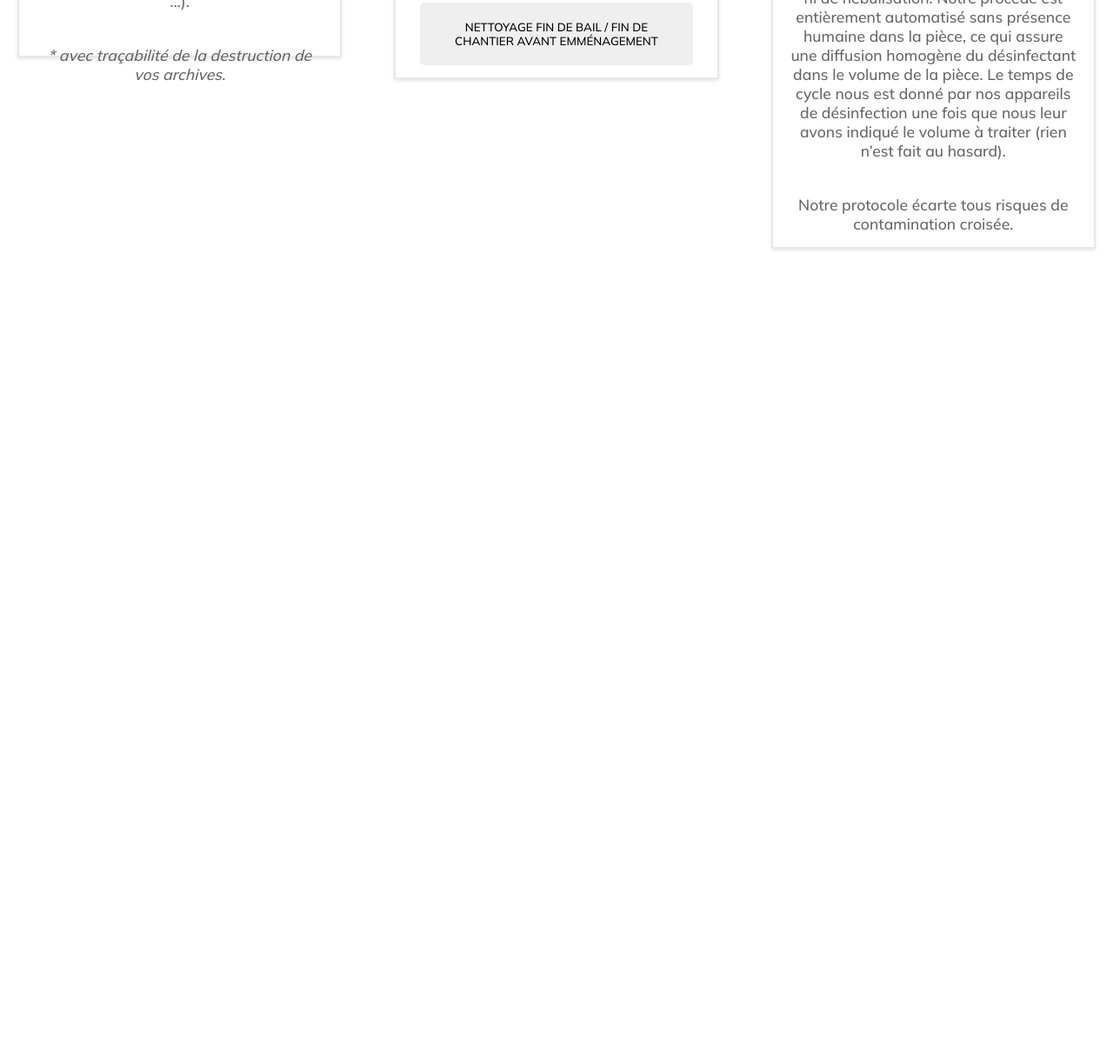
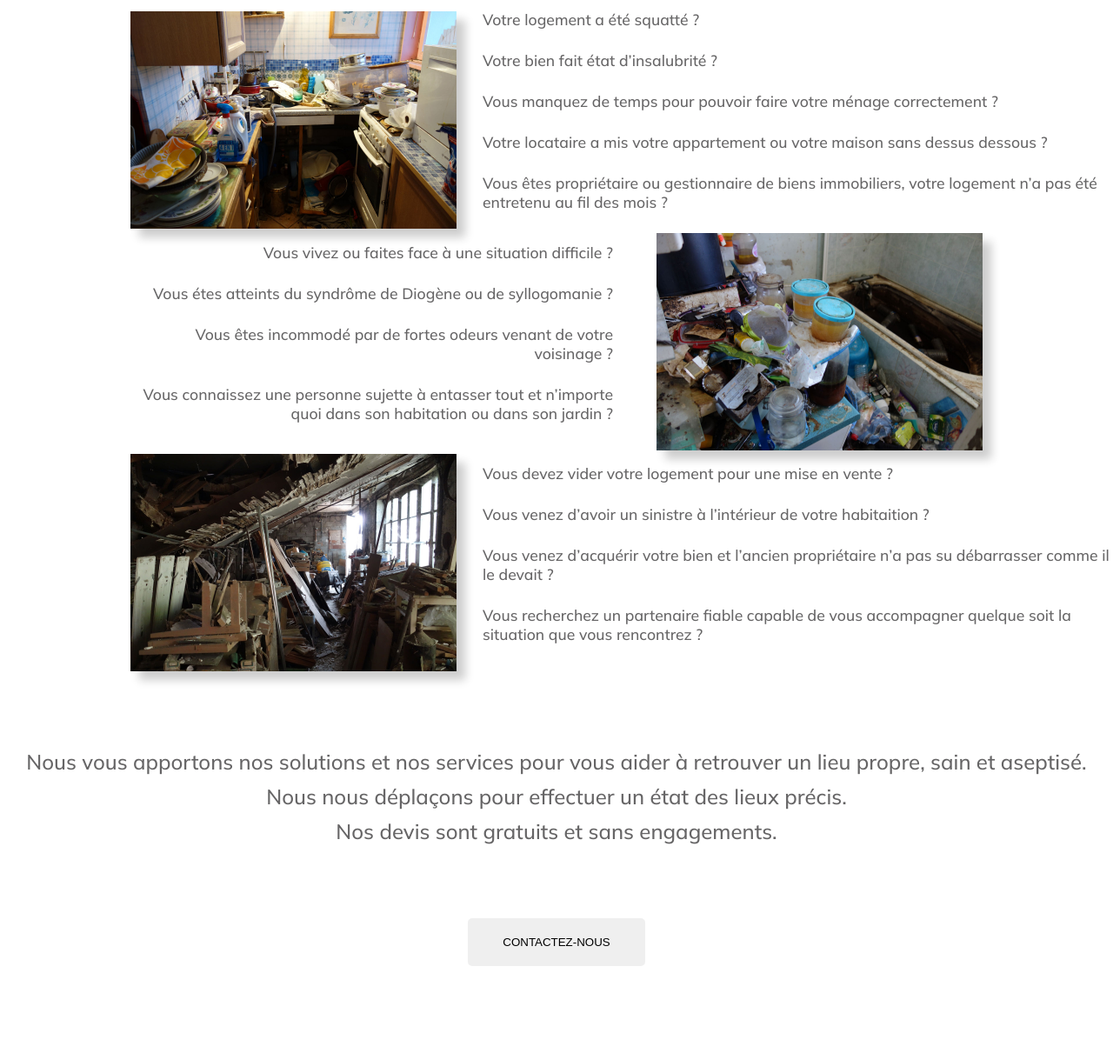
Before and after one commit to AntoineGdl/clean-house, a plain HTML site: page index.html in a window 1280 px wide. Shown: the part 2090-3301 px from the top of the page at 87% size. Before the commit the page ends 2396 px from the top, so only its background shows below. Drawn offline with Linux system fonts and the light colour scheme.

Commit message:
modifs + ajout fin du pole activités

```diff
--- a/index.html
+++ b/index.html
@@ -94,6 +94,56 @@
                 <p>Notre protocole écarte tous risques de contamination croisée.</p>
             </div>
         </div>
+    </section>
+
+    <section class="img-txt">
+        <div class="container-img-txt">
+            <div class="partie-1">
+                <div class="gauche">
+                    <img src="./images/img1.jpg" alt="" height="250px">
+                </div>
+                <div class="droite">
+                    <p>Votre logement a été squatté ?</p>
+                    <p>Votre bien fait état d’insalubrité ?</p>
+                    <p>Vous manquez de temps pour pouvoir faire votre ménage correctement ?</p>
+                    <p>Votre locataire a mis votre appartement ou votre maison sans dessus dessous ?</p>
+                    <p>Vous êtes propriétaire ou gestionnaire de biens immobiliers, votre logement n’a pas été entretenu au fil des mois ?</p>
+                </div>
+            </div>
+            <div class="partie-2">
+                <div class="gauche-inverse">
+                    <p>Vous vivez ou faites face à une situation difficile ?</p>
+                    <p>Vous étes atteints du syndrôme de Diogène ou de syllogomanie ?</p>
+                    <p>Vous êtes incommodé par de fortes odeurs venant de votre voisinage ?</p>
+                    <p>Vous connaissez une personne sujette à entasser tout et n’importe quoi dans son habitation ou dans son jardin ?</p>
+                </div>
+                <div class="droite-inverse">
+                    <img src="./images/img2.jpg" alt="" height="250px">
+                </div>
+            </div>
+
+            <div class="partie-1">
+                <div class="gauche">
+                    <img src="./images/img3.jpg" alt="" height="250px">
+                </div>
+                <div class="droite">
+                    <p>Vous devez vider votre logement pour une mise en vente ?</p>
+                    <p>Vous venez d’avoir un sinistre à l’intérieur de votre habitaition ?</p>
+                    <p>Vous venez d’acquérir votre bien et l’ancien propriétaire n’a pas su débarrasser comme il le devait ?</p>
+                    <p>Vous recherchez un partenaire fiable capable de vous accompagner quelque soit la situation que vous rencontrez ?</p>
+                </div>
+            </div>
+        </div>
+    </section>
+
+    <section class="contact2">
+        <p>Nous vous apportons nos solutions et nos services pour vous aider à retrouver un lieu propre, sain et aseptisé.</p>
+        <p>Nous nous déplaçons pour effectuer un état des lieux précis.</p>
+        <p>Nos devis sont gratuits et sans engagements.</p>
+
+        <div class="contact2">
+            <button><a href="#bas-de-page">Contactez-nous</a></button>
+        </div>
 
     </section>
 </body>
--- a/style.css
+++ b/style.css
@@ -130,7 +130,7 @@ nav {
 
 .activite img {
     max-width: 100%;
-    height: 180px;
+    height: 9vw;
 }
 
 .activite p {
@@ -165,31 +165,16 @@ section {
     gap: 20px;
 }
 
-.carte:nth-child(1) {
+/* ------------------ */
+.carte {
     width: 400px;
-    height: 600px;
+    height: min-content;
     background-color: white;
     box-shadow: 0 2px 4px rgba(0, 0, 0, 0.1);
     margin: 20px;
     border: 2px solid rgb(232, 232, 232);
 }
 
-.carte:nth-child(2) {
-    width: 400px;
-    height: 625px;
-    background-color: white;
-    box-shadow: 0 2px 4px rgba(0, 0, 0, 0.1);
-    margin: 20px;
-    border: 2px solid rgb(232, 232, 232);
-}
-.carte:nth-child(3) {
-    width: 400px;
-    height: 820px;
-    background-color: white;
-    box-shadow: 0 2px 4px rgba(0, 0, 0, 0.1);
-    margin: 20px;
-    border: 2px solid rgb(232, 232, 232);
-}
 .carte img {
     padding-top: 10px;
 }
@@ -228,3 +213,84 @@ section {
     border: none;
     cursor: pointer;
 }
+
+/* ------------------- */
+.img-txt {
+    text-align: center;
+}
+
+.container-img-txt {
+    justify-content: center;
+    align-items: center;
+    margin-left: 150px;
+}
+
+.partie-1 {
+    display: flex;
+    align-items: center;
+}
+
+.gauche {
+    margin-right: 20px;
+    margin-left: 0;
+}
+
+.droite {
+    text-align: left;
+}
+
+.droite p {
+    padding-left: 10px;
+    padding-bottom: 25px;
+    font-family: 'Mulish', sans-serif;
+    font-weight: 500;
+    color: rgb(102, 101, 102);
+    font-size: 1.1rem;
+}
+
+.partie-2 {
+    display: flex;
+    align-items: center;
+    justify-content: space-between;
+    margin-right: 150px;
+  }
+
+  .gauche-inverse {
+    flex-grow: 1;
+    margin-right: 20px;
+    text-align: right;
+  }
+
+.gauche-inverse p{
+    padding-right: 30px;
+    padding-bottom: 25px;
+    font-family: 'Mulish', sans-serif;
+    font-weight: 500;
+    color: rgb(102, 101, 102);
+    font-size: 1.1rem;
+}
+.partie-1 .gauche img,.partie-2 .droite-inverse img {
+  box-shadow: 10px 10px 10px rgba(0, 0, 0, 0.2);
+}
+/* ----------------- */
+.contact2{
+    padding-top: 80px;
+    padding-bottom: 50px;
+    font-family: 'Mulish', sans-serif;
+    font-weight: 500;
+    color: rgb(102, 101, 102);
+    font-size: 1.5rem;
+    line-height: 40px;
+}
+
+.contact2 button{
+    padding: 20px 40px;
+    border-radius: 5px;
+    border: none;
+    cursor: pointer;
+}
+.contact2 button a{
+    text-decoration: none;
+    color: black;
+    text-transform: uppercase;
+}
```
Also changed, not shown: images/img1.jpg (added), images/img2.jpg (added), images/img3.jpg (added), images/test.jpg (added).
